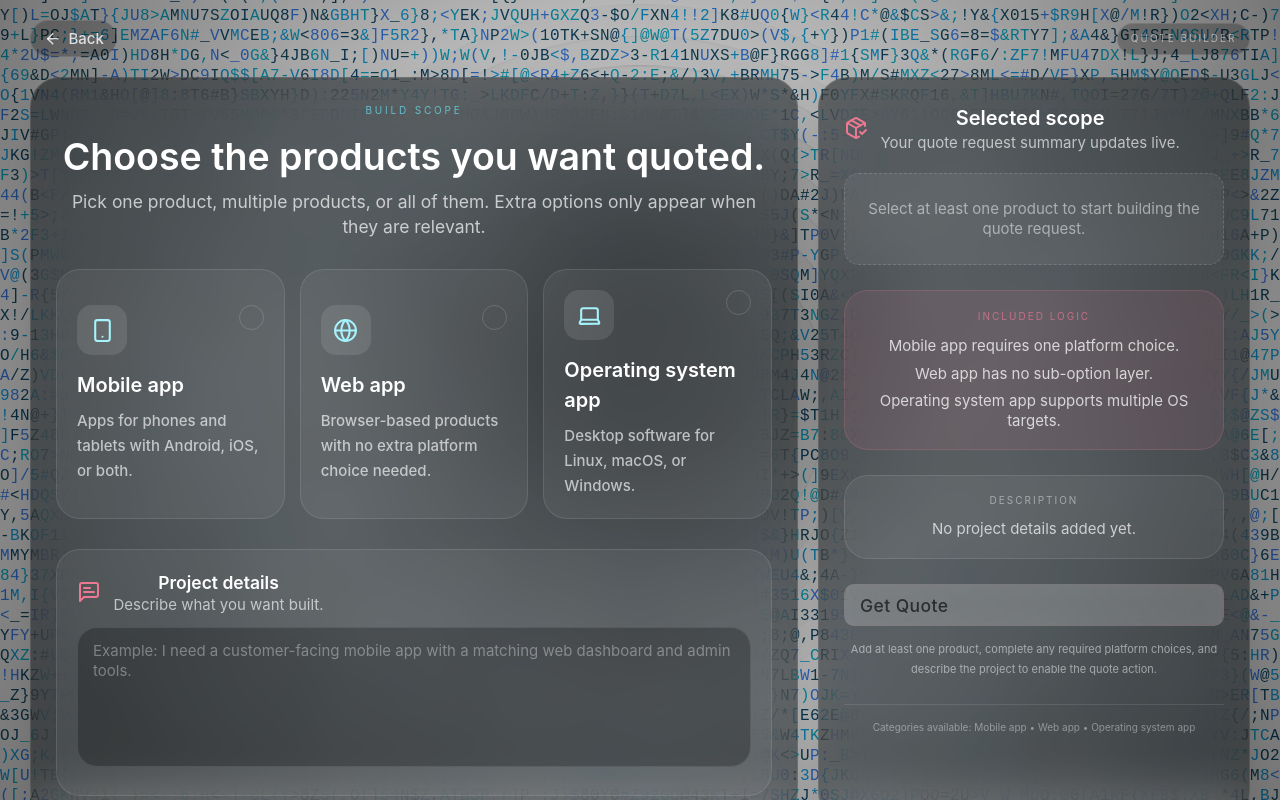
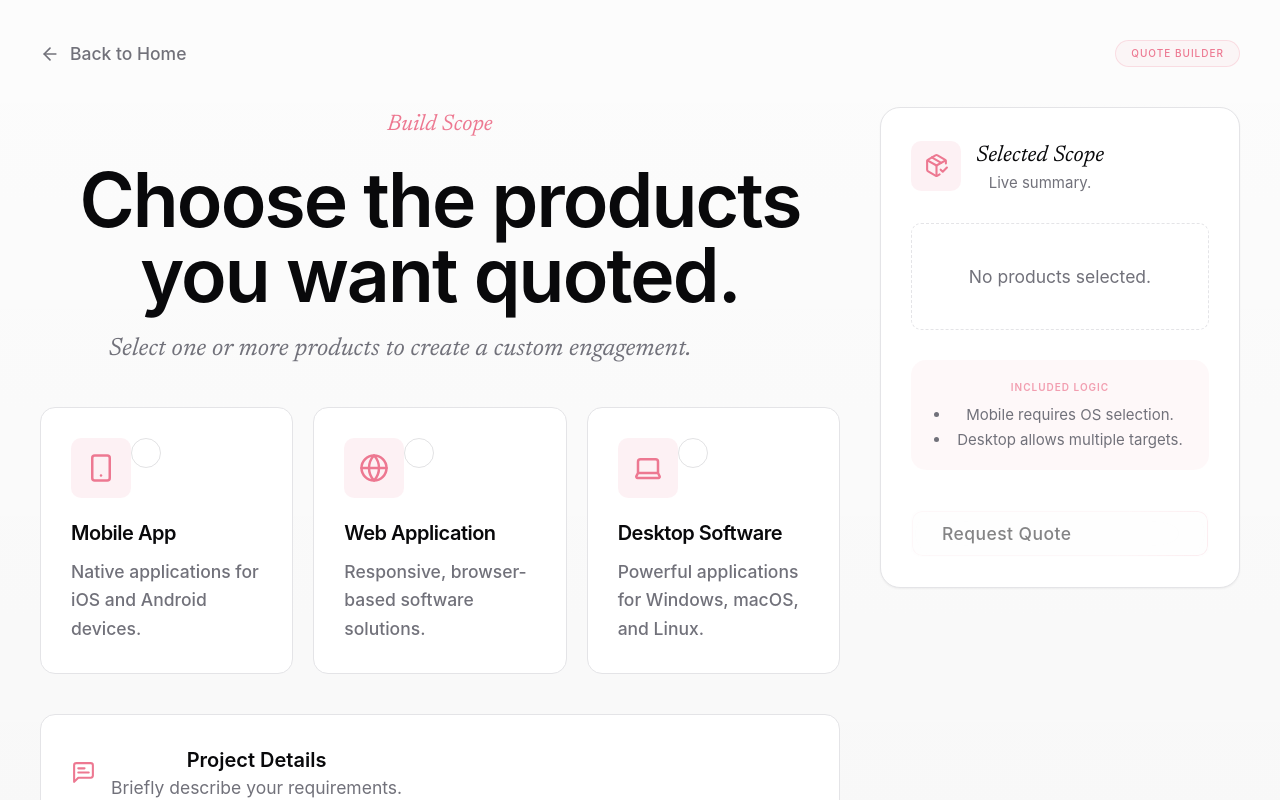
Before and after one commit to YodHeVauHe/FoundationStoneAlgorithms, a React (Vite) app: page /services in a window 1280 px wide. Shown: the top 800 px of the page. Built offline with nearby package versions, Linux system fonts and the light colour scheme.

Commit message:
feat(services): redesign Services page with Modern Corporate aesthetic

```diff
--- a/src/pages/Services.tsx
+++ b/src/pages/Services.tsx
@@ -13,9 +13,8 @@ import {
   Smartphone,
 } from 'lucide-react';
 import { Link } from 'react-router-dom';
-import { Ripple } from '@/components/magicui/ripple';
-import LetterGlitch from '@/components/ui/letter-glitch';
 import { ShinyButton } from '@/components/magicui/shiny-button';
+import { cn } from '@/lib/utils';
 
 type ProductId = 'mobile' | 'web' | 'system';
 type MobilePlatform = 'android' | 'ios' | 'both';
@@ -24,20 +23,20 @@ type SystemPlatform = 'linux' | 'macos' | 'windows';
 const productCards = [
   {
     id: 'mobile' as const,
-    title: 'Mobile app',
-    description: 'Apps for phones and tablets with Android, iOS, or both.',
+    title: 'Mobile App',
+    description: 'Native applications for iOS and Android devices.',
     icon: Smartphone,
   },
   {
     id: 'web' as const,
-    title: 'Web app',
-    description: 'Browser-based products with no extra platform choice needed.',
+    title: 'Web Application',
+    description: 'Responsive, browser-based software solutions.',
     icon: Globe,
   },
   {
     id: 'system' as const,
-    title: 'Operating system app',
-    description: 'Desktop software for Linux, macOS, or Windows.',
+    title: 'Desktop Software',
+    description: 'Powerful applications for Windows, macOS, and Linux.',
     icon: Laptop,
   },
 ];
@@ -53,12 +52,6 @@ const systemOptions = [
   { id: 'macos' as const, label: 'macOS', icon: Laptop },
   { id: 'windows' as const, label: 'Windows', icon: MonitorSmartphone },
 ];
-
-const productLabels: Record<ProductId, string> = {
-  mobile: 'Mobile app',
-  web: 'Web app',
-  system: 'Operating system app',
-};
 
 export default function Services() {
   const [selectedProducts, setSelectedProducts] = useState<ProductId[]>([]);
@@ -124,7 +117,7 @@ export default function Services() {
           .filter((option) => systemPlatforms.includes(option.id))
           .map((option) => option.label)
           .join(', ');
-        lines.push(`Operating system app: ${labels || 'Not selected'}`);
+        lines.push(`Desktop app: ${labels || 'Not selected'}`);
         return;
       }
 
@@ -140,29 +133,21 @@ export default function Services() {
   };
 
   return (
-    <div className="relative min-h-screen w-full overflow-hidden bg-background">
-      <div className="fixed inset-0 z-0">
-        <LetterGlitch
-          glitchColors={['#0ea5e9', '#06b6d4', '#3b82f6', '#0c4a6e', '#164e63']}
-          glitchSpeed={20}
-          centerVignette={true}
-          outerVignette={true}
-          smooth={true}
-          theme="dark"
-        />
-      </div>
-      <Ripple className="fixed inset-0 z-0" mainCircleSize={250} mainCircleOpacity={0.35} numCircles={10} />
+    <div className="relative min-h-screen w-full bg-background font-sans text-foreground selection:bg-primary/10 selection:text-primary">
+      {/* Background Gradient */}
+      <div className="absolute inset-0 bg-[linear-gradient(to_bottom,transparent_0%,rgba(0,0,0,0.02)_100%)] dark:bg-[linear-gradient(to_bottom,transparent_0%,rgba(255,255,255,0.02)_100%)] pointer-events-none" />
 
-      <div className="relative z-10 mx-auto flex min-h-screen w-full max-w-5xl flex-col px-3 py-4 sm:px-5 lg:px-6">
-        <div className="mb-4 flex items-center justify-between gap-3">
+      <div className="relative z-10 mx-auto flex min-h-screen w-full max-w-6xl flex-col px-4 py-8 sm:px-6 lg:px-8">
+        {/* Header */}
+        <div className="mb-8 flex items-center justify-between">
           <Link
             to="/"
-            className="inline-flex items-center gap-1.5 rounded-full border border-white/10 bg-black/25 px-2.5 py-1.5 text-xs text-white/80 transition hover:border-primary/60 hover:text-white"
+            className="group inline-flex items-center gap-2 text-sm font-medium text-muted-foreground transition-colors hover:text-foreground"
           >
-            <ArrowLeft className="h-3.5 w-3.5" />
-            Back
+            <ArrowLeft className="h-4 w-4 transition-transform group-hover:-translate-x-1" />
+            Back to Home
           </Link>
-          <div className="rounded-full border border-white/10 bg-black/25 px-2.5 py-1.5 text-[10px] uppercase tracking-[0.2em] text-white/50">
+          <div className="rounded-full border border-primary/20 bg-primary/5 px-3 py-1 text-[10px] uppercase tracking-widest text-primary font-medium">
             Quote Builder
           </div>
         </div>
@@ -170,20 +155,22 @@ export default function Services() {
         <motion.div
           initial={{ y: 20, opacity: 0 }}
           animate={{ y: 0, opacity: 1 }}
-          className="grid flex-1 gap-4 lg:grid-cols-[1.28fr_0.72fr]"
+          transition={{ duration: 0.4, ease: "easeOut" }}
+          className="grid flex-1 gap-8 lg:grid-cols-[1fr_360px]"
         >
-          <section className="rounded-[1.5rem] border border-white/10 bg-black/45 p-4 shadow-2xl shadow-black/30 backdrop-blur-xl sm:p-5">
-            <div className="mb-6 max-w-xl">
-              <p className="mb-2 text-[10px] uppercase tracking-[0.28em] text-cyan-300/70">Build Scope</p>
-              <h1 className="mb-2 text-2xl font-semibold text-white sm:text-3xl">
-                Choose the products you want quoted.
+          {/* Main Content */}
+          <section className="space-y-8">
+            <div className="space-y-4">
+              <p className="font-serif text-lg italic text-primary">Build Scope</p>
+              <h1 className="text-4xl font-semibold tracking-tight sm:text-5xl lg:text-6xl">
+                Choose the products<br />you want quoted.
               </h1>
-              <p className="text-xs leading-5 text-white/70 sm:text-sm">
-                Pick one product, multiple products, or all of them. Extra options only appear when they are relevant.
+              <p className="max-w-xl font-serif text-xl italic text-muted-foreground">
+                Select one or more products to create a custom engagement.
               </p>
             </div>
 
-            <div className="grid gap-3 md:grid-cols-3">
+            <div className="grid gap-4 sm:grid-cols-3">
               {productCards.map((card) => {
                 const Icon = card.icon;
                 const isSelected = selectedProducts.includes(card.id);
@@ -193,46 +180,57 @@ export default function Services() {
                     key={card.id}
                     type="button"
                     onClick={() => toggleProduct(card.id)}
-                    className={`group relative rounded-[1.2rem] border p-4 text-left transition duration-200 ${
+                    className={cn(
+                      "group relative flex flex-col rounded-xl border p-6 text-left transition-all duration-200",
                       isSelected
-                        ? 'border-primary bg-primary/15 shadow-lg shadow-primary/10'
-                        : 'border-white/10 bg-white/5 hover:border-cyan-300/50 hover:bg-white/10'
-                    }`}
+                        ? "border-primary bg-primary/5 shadow-[0_0_0_1px_rgba(var(--primary),1)]"
+                        : "border-border bg-card hover:border-primary/50 hover:shadow-md"
+                    )}
                   >
-                    <div className="mb-3 flex items-start justify-between gap-3">
-                      <div
-                        className={`inline-flex h-10 w-10 items-center justify-center rounded-xl ${
-                          isSelected ? 'bg-primary text-white' : 'bg-white/10 text-cyan-200'
-                        }`}
-                      >
-                        <Icon className="h-5 w-5" />
+                    <div className="mb-4 flex items-start justify-between">
+                      <div className={cn(
+                        "flex h-12 w-12 items-center justify-center rounded-lg transition-colors",
+                        isSelected ? "bg-primary text-primary-foreground" : "bg-primary/10 text-primary"
+                      )}>
+                        <Icon className="h-6 w-6" />
                       </div>
-                      <div
-                        className={`inline-flex h-5 w-5 items-center justify-center rounded-full border ${
-                          isSelected ? 'border-primary bg-primary text-white' : 'border-white/15 text-transparent'
-                        }`}
-                      >
+                      <div className={cn(
+                        "flex h-6 w-6 items-center justify-center rounded-full border transition-all",
+                        isSelected
+                          ? "border-primary bg-primary text-primary-foreground"
+                          : "border-muted-foreground/20 text-transparent"
+                      )}>
                         <Check className="h-3.5 w-3.5" />
                       </div>
                     </div>
-                    <h2 className="mb-1.5 text-base font-semibold text-white">{card.title}</h2>
-                    <p className="text-xs leading-5 text-white/65">{card.description}</p>
+                    <h3 className="mb-2 font-semibold tracking-tight">{card.title}</h3>
+                    <p className="text-sm text-muted-foreground leading-relaxed">{card.description}</p>
+
+                    {/* Bottom active border */}
+                    {isSelected && (
+                      <div className="absolute bottom-0 left-0 h-1 w-full rounded-b-xl bg-primary" />
+                    )}
                   </button>
                 );
               })}
             </div>
 
-            <div className="mt-6 space-y-4">
+            {/* Sub-options Area */}
+            <div className="space-y-6">
               {selectedProducts.includes('mobile') && (
-                <div className="rounded-[1.2rem] border border-cyan-400/25 bg-cyan-400/10 p-4">
-                  <div className="mb-3 flex items-center gap-2.5">
-                    <Smartphone className="h-4.5 w-4.5 text-cyan-200" />
+                <motion.div
+                  initial={{ opacity: 0, height: 0 }}
+                  animate={{ opacity: 1, height: 'auto' }}
+                  className="rounded-xl border border-border bg-card/50 p-6"
+                >
+                  <div className="mb-4 flex items-center gap-3">
+                    <Smartphone className="h-5 w-5 text-primary" />
                     <div>
-                      <h3 className="text-sm font-semibold text-white">Mobile platform</h3>
-                      <p className="text-xs text-white/65">Choose Android, iOS, or both.</p>
+                      <h3 className="font-semibold">Mobile Platform</h3>
+                      <p className="text-sm text-muted-foreground">Target audience devices.</p>
                     </div>
                   </div>
-                  <div className="flex flex-wrap gap-2.5">
+                  <div className="flex flex-wrap gap-3">
                     {mobileOptions.map((option) => {
                       const Icon = option.icon;
                       const isSelected = mobilePlatform === option.id;
@@ -242,31 +240,36 @@ export default function Services() {
                           key={option.id}
                           type="button"
                           onClick={() => setMobilePlatform(option.id)}
-                          className={`inline-flex items-center gap-1.5 rounded-full border px-3 py-1.5 text-xs transition ${
+                          className={cn(
+                            "flex items-center gap-2 rounded-lg border px-4 py-2.5 text-sm font-medium transition-all",
                             isSelected
-                              ? 'border-primary bg-primary text-white'
-                              : 'border-white/15 bg-black/20 text-white/80 hover:border-primary/50'
-                          }`}
+                              ? "border-primary bg-primary/10 text-primary"
+                              : "border-border bg-background hover:border-primary/50"
+                          )}
                         >
-                          <Icon className="h-3.5 w-3.5" />
+                          <Icon className="h-4 w-4" />
                           {option.label}
                         </button>
                       );
                     })}
                   </div>
-                </div>
+                </motion.div>
               )}
 
               {selectedProducts.includes('system') && (
-                <div className="rounded-[1.2rem] border border-emerald-400/25 bg-emerald-400/10 p-4">
-                  <div className="mb-3 flex items-center gap-2.5">
-                    <Laptop className="h-4.5 w-4.5 text-emerald-200" />
+                <motion.div
+                  initial={{ opacity: 0, height: 0 }}
+                  animate={{ opacity: 1, height: 'auto' }}
+                  className="rounded-xl border border-border bg-card/50 p-6"
+                >
+                  <div className="mb-4 flex items-center gap-3">
+                    <Laptop className="h-5 w-5 text-primary" />
                     <div>
-                      <h3 className="text-sm font-semibold text-white">Operating system targets</h3>
-                      <p className="text-xs text-white/65">Choose one or more desktop platforms.</p>
+                      <h3 className="font-semibold">Desktop Platforms</h3>
+                      <p className="text-sm text-muted-foreground">Supported operating systems.</p>
                     </div>
                   </div>
-                  <div className="flex flex-wrap gap-2.5">
+                  <div className="flex flex-wrap gap-3">
                     {systemOptions.map((option) => {
                       const Icon = option.icon;
                       const isSelected = systemPlatforms.includes(option.id);
@@ -276,98 +279,86 @@ export default function Services() {
                           key={option.id}
                           type="button"
                           onClick={() => toggleSystemPlatform(option.id)}
-                          className={`inline-flex items-center gap-1.5 rounded-full border px-3 py-1.5 text-xs transition ${
+                          className={cn(
+                            "flex items-center gap-2 rounded-lg border px-4 py-2.5 text-sm font-medium transition-all",
                             isSelected
-                              ? 'border-emerald-400 bg-emerald-500 text-white'
-                              : 'border-white/15 bg-black/20 text-white/80 hover:border-emerald-400/50'
-                          }`}
+                              ? "border-primary bg-primary/10 text-primary"
+                              : "border-border bg-background hover:border-primary/50"
+                          )}
                         >
-                          <Icon className="h-3.5 w-3.5" />
+                          <Icon className="h-4 w-4" />
                           {option.label}
                         </button>
                       );
                     })}
                   </div>
-                </div>
+                </motion.div>
               )}
 
-              <div className="rounded-[1.2rem] border border-white/10 bg-white/5 p-4">
-                <div className="mb-2.5 flex items-center gap-2.5">
-                  <MessageSquareText className="h-4.5 w-4.5 text-primary" />
+              <div className="rounded-xl border border-border bg-card p-6">
+                <div className="mb-4 flex items-center gap-3">
+                  <MessageSquareText className="h-5 w-5 text-primary" />
                   <div>
-                    <h3 className="text-sm font-semibold text-white">Project details</h3>
-                    <p className="text-xs text-white/65">Describe what you want built.</p>
+                    <h3 className="font-semibold">Project Details</h3>
+                    <p className="text-sm text-muted-foreground">Briefly describe your requirements.</p>
                   </div>
                 </div>
                 <textarea
                   value={description}
                   onChange={(event) => setDescription(event.target.value)}
-                  placeholder="Example: I need a customer-facing mobile app with a matching web dashboard and admin tools."
-                  className="h-28 w-full resize-none rounded-[1rem] border border-white/10 bg-black/25 px-3 py-2.5 text-xs text-white outline-none transition placeholder:text-white/35 focus:border-primary/70 focus:ring-2 focus:ring-primary/20"
+                  placeholder="e.g., I need a customer-facing mobile app..."
+                  className="min-h-[120px] w-full resize-none rounded-lg border border-border bg-background px-4 py-3 text-sm outline-none transition-all placeholder:text-muted-foreground/50 focus:border-primary focus:ring-2 focus:ring-primary/10"
                 />
               </div>
             </div>
           </section>
 
-          <aside className="rounded-[1.5rem] border border-white/10 bg-black/45 p-4 shadow-2xl shadow-black/30 backdrop-blur-xl sm:p-5">
-            <div className="mb-4 flex items-center gap-2.5">
-              <PackageCheck className="h-4.5 w-4.5 text-primary" />
+          {/* Sidebar */}
+          <aside className="h-fit space-y-6 rounded-2xl border border-border bg-card p-6 shadow-sm lg:sticky lg:top-8">
+            <div className="flex items-center gap-3">
+              <div className="flex h-10 w-10 items-center justify-center rounded-lg bg-primary/10 text-primary">
+                <PackageCheck className="h-5 w-5" />
+              </div>
               <div>
-                <h2 className="text-base font-semibold text-white">Selected scope</h2>
-                <p className="text-xs text-white/65">Your quote request summary updates live.</p>
+                <h2 className="font-serif italic text-lg text-foreground">Selected Scope</h2>
+                <p className="text-xs text-muted-foreground">Live summary.</p>
               </div>
             </div>
 
-            <div className="space-y-2.5">
+            <div className="space-y-3">
               {selectedProducts.length ? (
                 selectionSummary.map((item) => (
-                  <div key={item} className="rounded-xl border border-white/10 bg-white/5 px-3 py-2.5 text-xs text-white/80">
+                  <div key={item} className="flex items-center gap-2 rounded-lg border border-border bg-background px-3 py-2 text-sm text-foreground/80">
+                    <Check className="h-3.5 w-3.5 text-primary" />
                     {item}
                   </div>
                 ))
               ) : (
-                <div className="rounded-xl border border-dashed border-white/15 bg-white/5 px-3 py-5 text-xs text-white/50">
-                  Select at least one product to start building the quote request.
+                <div className="flex flex-col items-center justify-center rounded-lg border border-dashed border-border py-8 text-center">
+                  <p className="text-sm text-muted-foreground">No products selected.</p>
                 </div>
               )}
             </div>
 
-            <div className="mt-5 rounded-[1.2rem] border border-primary/20 bg-primary/10 p-3.5">
-              <p className="text-[10px] uppercase tracking-[0.2em] text-primary/70">Included Logic</p>
-              <ul className="mt-2.5 space-y-1.5 text-xs text-white/75">
-                <li>Mobile app requires one platform choice.</li>
-                <li>Web app has no sub-option layer.</li>
-                <li>Operating system app supports multiple OS targets.</li>
+            <div className="rounded-xl bg-primary/5 p-4">
+              <p className="mb-2 text-[10px] uppercase tracking-widest text-primary/70 font-semibold">Included Logic</p>
+              <ul className="list-disc pl-4 space-y-1 text-xs text-muted-foreground">
+                <li>Mobile requires OS selection.</li>
+                <li>Desktop allows multiple targets.</li>
               </ul>
             </div>
 
-            <div className="mt-5 rounded-[1.2rem] border border-white/10 bg-white/5 p-3.5">
-              <p className="mb-1.5 text-[10px] uppercase tracking-[0.2em] text-white/45">Description</p>
-              <p className="text-xs leading-5 text-white/70">
-                {description.trim() || 'No project details added yet.'}
-              </p>
-            </div>
-
-            <div className="mt-5">
+            <div className="pt-2">
               <ShinyButton
                 onClick={getQuote}
                 disabled={!canSubmit}
-                className={`w-full justify-center px-3 py-1.5 text-xs ${
-                  !canSubmit ? 'cursor-not-allowed opacity-50' : ''
-                }`}
+                className={cn(
+                  "w-full justify-center text-sm font-medium",
+                  !canSubmit && "opacity-50 cursor-not-allowed hover:shadow-none"
+                )}
               >
-                Get Quote
+                Request Quote
               </ShinyButton>
-            </div>
-
-            {!canSubmit && (
-              <p className="mt-2.5 text-[11px] leading-4 text-white/50">
-                Add at least one product, complete any required platform choices, and describe the project to enable the quote action.
-              </p>
-            )}
-
-            <div className="mt-5 border-t border-white/10 pt-3 text-[10px] text-white/40">
-              Categories available: {productCards.map((card) => productLabels[card.id]).join(' • ')}
             </div>
           </aside>
         </motion.div>
```
